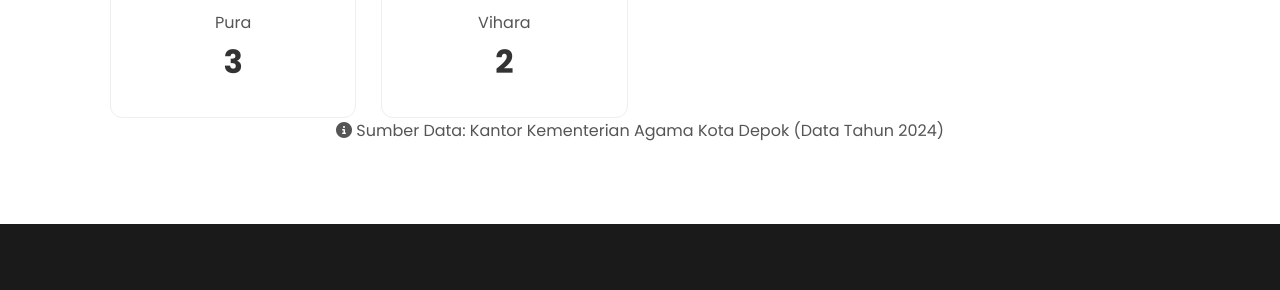
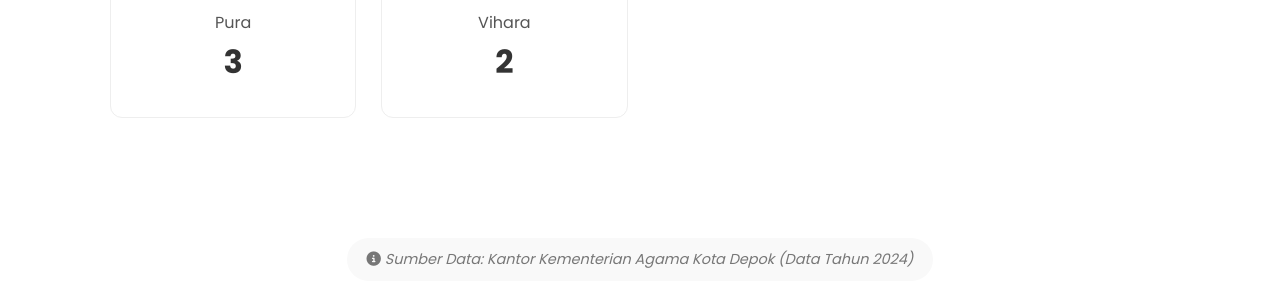
Before and after one commit to kemenagdepok/landing, a plain HTML site: page data-keagamaan.html in a window 1280 px wide. Shown: the part 1383-1673 px from the top of the page. Drawn offline with Linux system fonts and the light colour scheme.

Commit message:
Update style.css

```diff
--- a/style.css
+++ b/style.css
@@ -404,6 +404,23 @@ ul { list-style: none; }
     border-left: 5px solid var(--secondary-color);
     padding-left: 15px;
     font-weight: 700;
+}
+
+.data-source {
+    margin-top: 60px; /* SEBELUMNYA 40px, DIGANTI JADI 60px ATAU LEBIH */
+    text-align: center;
+    font-size: 0.9rem;
+    color: #777;
+    font-style: italic;
+    background: #f9f9f9;
+    padding: 10px 20px;
+    border-radius: 50px;
+    display: inline-block;
+}
+
+.data-source-wrapper {
+    margin-top: 60px; /* Tambahkan jarak di sini */
+    text-align: center;
 }
 
 /* Menghapus margin-top untuk elemen pertama agar tidak terlalu jauh dari intro */
```
